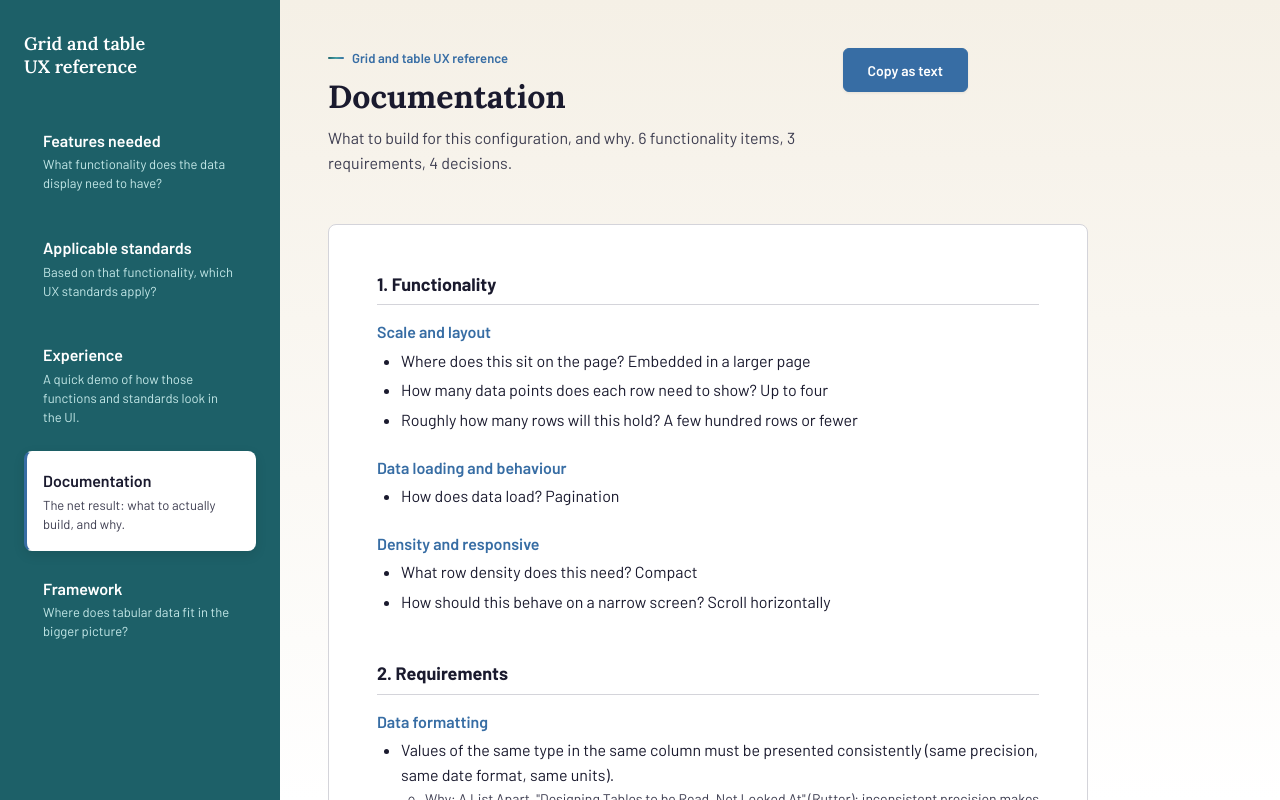
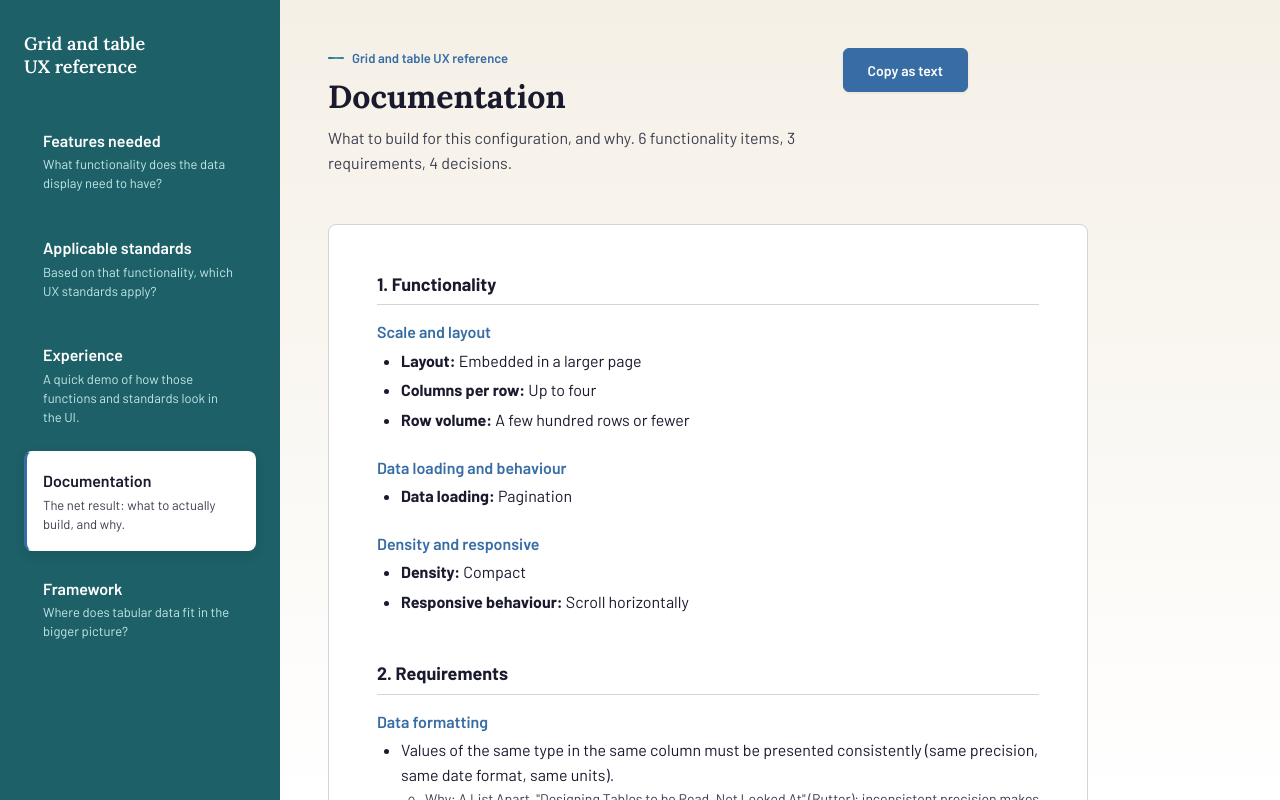
Before and after one commit to puneetsyaloutlook/grabledesigner, a React (Vite) app: page /documentation in a window 1280 px wide. Shown: the top 800 px of the page. Built offline with nearby package versions, Linux system fonts and the light colour scheme.

Commit message:
Add files via upload

```diff
--- a/src/pages/Documentation.jsx
+++ b/src/pages/Documentation.jsx
@@ -12,12 +12,12 @@ function summariseSelections(selections) {
     group.fields.forEach((field) => {
       const value = selections[field.key];
       if (field.type === 'boolean') {
-        if (value) groupItems.push(field.question);
+        if (value) groupItems.push({ label: field.docLabel, value: field.docDescription });
         return;
       }
       const chosen = field.options.find((o) => o.value === value);
       if (chosen && value !== 'none') {
-        groupItems.push(`${field.question} ${chosen.label}`);
+        groupItems.push({ label: field.docLabel, value: chosen.label });
       }
     });
     if (groupItems.length > 0) items.push({ group: group.group, items: groupItems });
@@ -41,7 +41,7 @@ function buildPlainText(selections, summary, requirementsByCategory, decisionsBy
   summary.forEach(({ group, items }) => {
     lines.push('');
     lines.push(group);
-    items.forEach((i) => lines.push(`- ${i}`));
+    items.forEach((i) => lines.push(`- ${i.label}: ${i.value}`));
   });
   lines.push('');
   lines.push('Requirements');
@@ -128,7 +128,9 @@ export default function Documentation() {
               <div key={group} className="doc-group">
                 <h3>{group}</h3>
                 <ul>
-                  {items.map((item, i) => <li key={i}>{item}</li>)}
+                  {items.map((item, i) => (
+                    <li key={i}><strong>{item.label}:</strong> {item.value}</li>
+                  ))}
                 </ul>
               </div>
             ))
```
